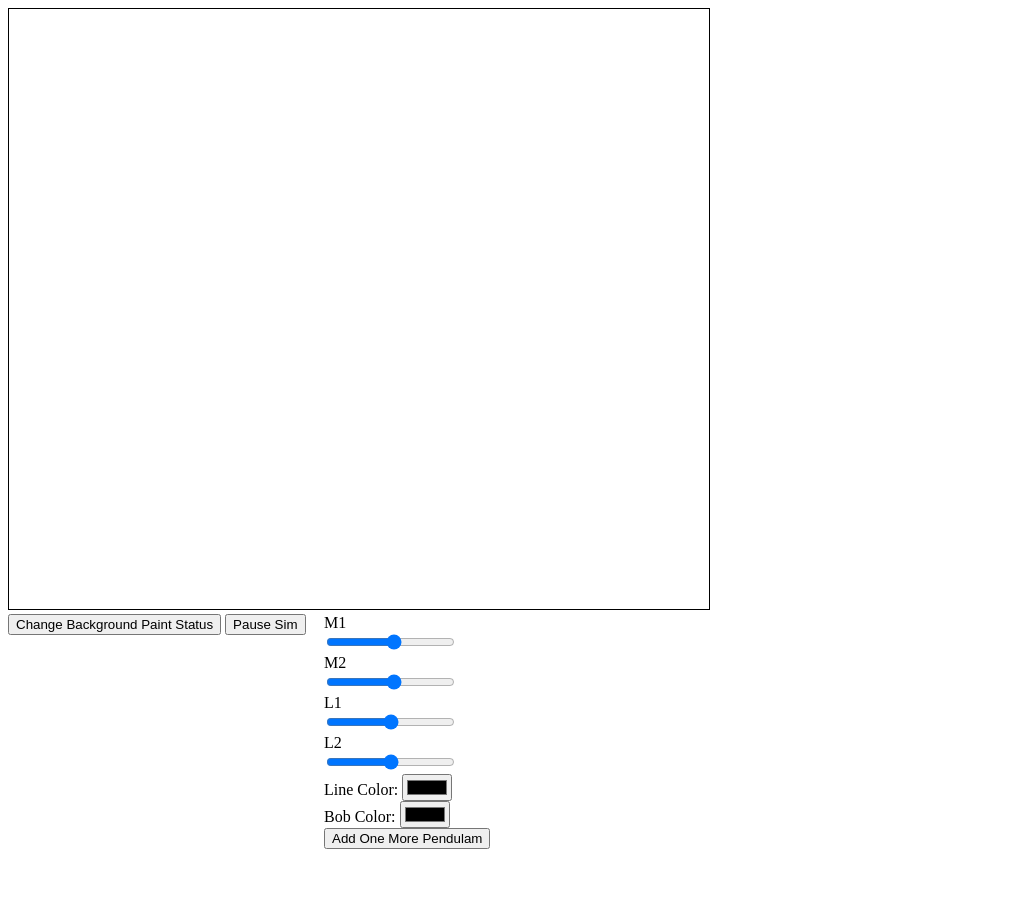
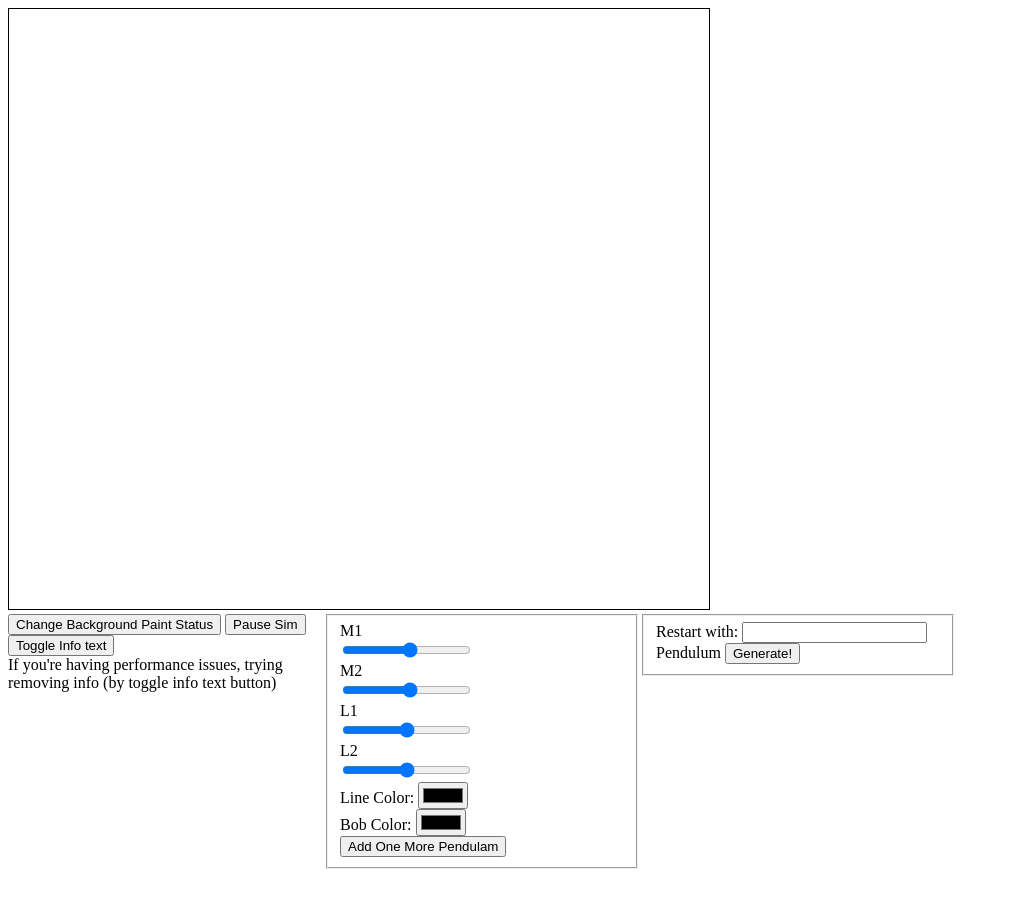
Before and after one commit to srirajshukla/double-pendulam-visualisation, a website built with webpack: page www/index.html in a window 1280 px wide. Shown: the whole page, without its empty margins (0-1009 px from the left). Built offline with nearby package versions, Linux system fonts and the light colour scheme; what dp-vis would draw is missing.

Commit message:
Options for regeneration as well as info toggle

```diff
--- a/www/index.html
+++ b/www/index.html
@@ -30,9 +30,22 @@
     <div class="Change-Background">
       <button id="change_backgound">Change Background Paint Status</button>
       <button id="pause_background">Pause Sim</button>
+      <button id="toggle_info_text">Toggle Info text</button>
+      <br>
+      If you're having performance issues, trying removing info (by toggle info text button)
+    </div>
+
+    <div class="New-Background">
+      <fieldset>
+        <label for="new_random_gen">Restart with: </label>
+        <input type="number" id = "new_random_gen" name="new_random_gen" min="0">
+        Pendulum
+        <button id="gen_new_bg">Generate!</button>
+      </fieldset>
     </div>
 
     <div class="Add-More-Pendulam">
+      <fieldset>
       <div class="params">
         <label for="m1cntrl">M1 </label> <br>
         <input type="range" id="m1cntrl" name="m1" min="5" max="20">
@@ -53,6 +66,7 @@
         <input type="color" id="bcolor" name="bcolor">
       </div>
       <button id="new_pendulam">Add One More Pendulam</button>
+      </fieldset>
     </div>
 
   </div>
```
